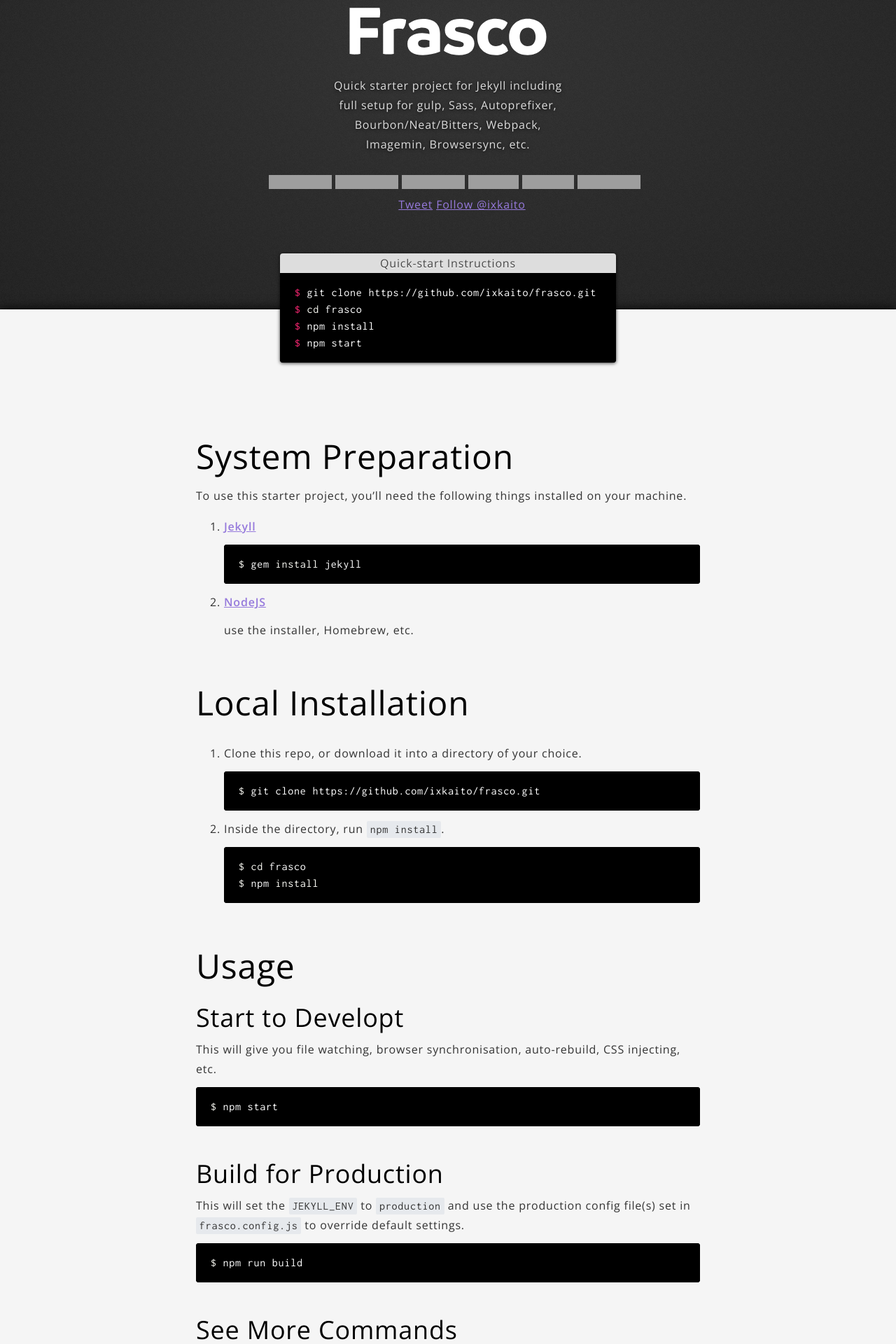
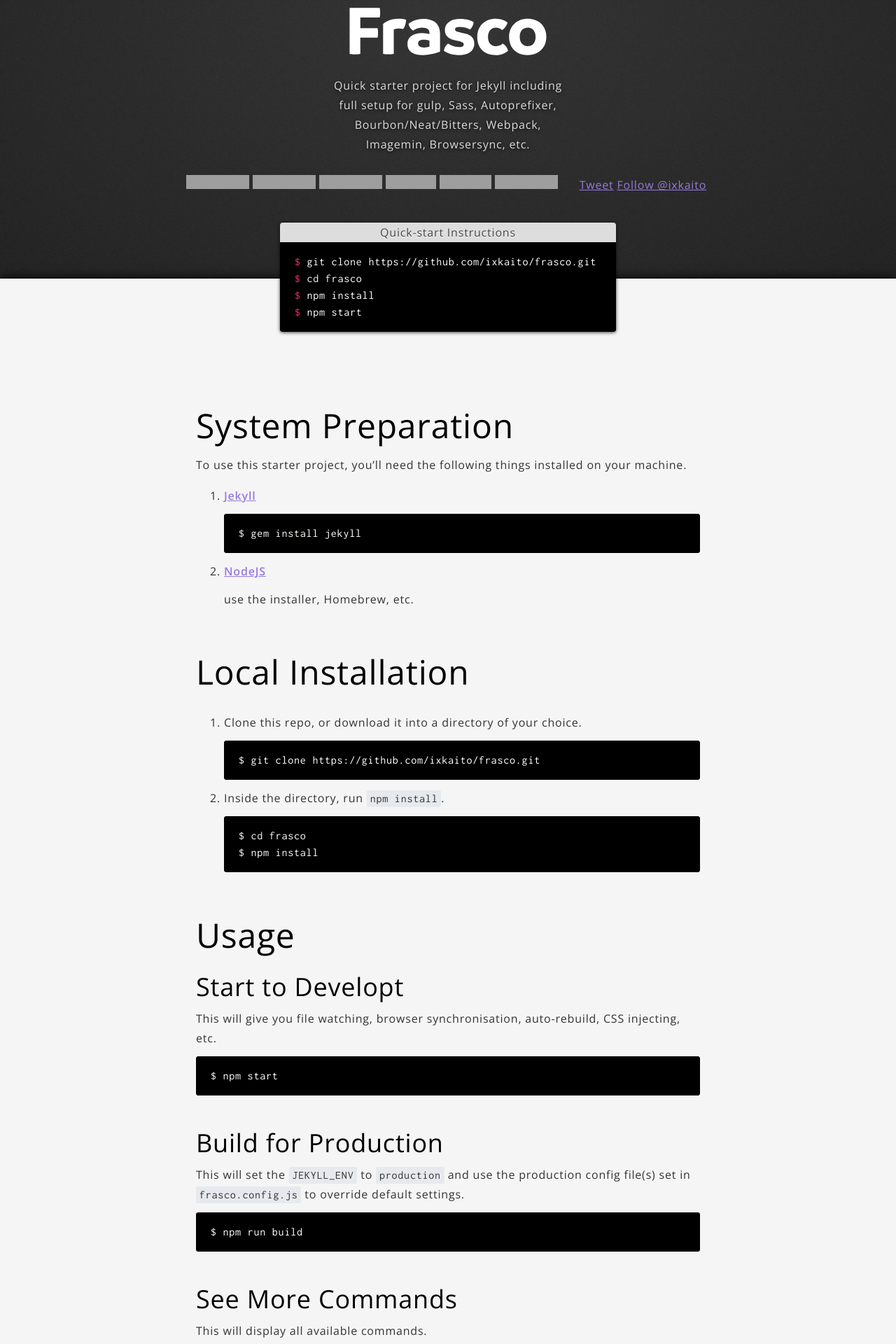
Before and after one commit to ixkaito/frasco, a Jekyll site: the page built from index.md, in a window 1280 px wide. Shown: the part 340-2260 px from the top of the page at 70% size. Built offline with Jekyll 4.4.1, drawn with Linux system fonts in a browser that asks for light colours; a script that is not in the unit is left out; comment, search, counter and statistics services are not loaded; grey boxes are pictures that could not be loaded.

Commit message:
Add responsive style

```diff
--- a/_includes/hero.html
+++ b/_includes/hero.html
@@ -14,7 +14,7 @@
 		<li><a href="https://github.com/ixkaito/frasco/blob/master/LICENSE"><img alt="license" src="https://img.shields.io/github/license/ixkaito/frasco.svg?maxAge=2592000"></a></li>
 		<li><iframe src="https://ghbtns.com/github-btn.html?user=ixkaito&repo=frasco&type=star&count=true" frameborder="0" scrolling="0" width="72" height="20" allowTransparency="true" title="Star on GitHub"></iframe></li>
 		<li><iframe src="https://ghbtns.com/github-btn.html?user=ixkaito&repo=frasco&type=fork&count=true" frameborder="0" scrolling="0" width="74" height="20" allowTransparency="true" title="Fork on GitHub"></iframe></li>
-		<li><iframe src="https://ghbtns.com/github-btn.html?user=ixkaito&type=follow" frameborder="0" scrolling="0" width="111" height="20" allowTransparency="true" title="Follow @ixkaito"></iframe></li><br>
+		<li><iframe src="https://ghbtns.com/github-btn.html?user=ixkaito&type=follow" frameborder="0" scrolling="0" width="111" height="20" allowTransparency="true" title="Follow @ixkaito"></iframe></li><br class="desktop">
 		<li><div class="fb-like" data-href="{{ site.url }}{{ site.baseurl }}/" data-layout="button_count" data-action="like" data-show-faces="false" data-share="true"></div></li>
 		<li><a href="https://twitter.com/share" class="twitter-share-button" data-url="{{ site.url }}{{ site.baseurl }}">Tweet</a></li>
 		<li><a href="https://twitter.com/ixkaito" class="twitter-follow-button" data-show-count="false">Follow @ixkaito</a></li>
--- a/assets/_sass/main.scss
+++ b/assets/_sass/main.scss
@@ -14,6 +14,11 @@
 	letter-spacing: 0.05em;
 }
 
+img {
+	max-width: 100%;
+	height: auto;
+}
+
 a {
 	color: $brand-color;
 	text-decoration: underline;
@@ -25,6 +30,7 @@
 
 pre {
 	line-height: 1;
+	overflow-y: scroll;
 	padding: 1em;
 
 	code {
@@ -41,6 +47,14 @@
 	font-family: $inconsolata;
 	padding: 0 .3em;
 	line-height: 1.5;
+}
+
+br.desktop {
+	display: none;
+
+	@include media(640) {
+		display: block;
+	}
 }
 
 .highlight {
@@ -68,7 +82,9 @@
 	}
 
 	.badges {
+		margin: 0;
 		margin-top: 30px;
+		padding: 0 20px;
 		text-align: center;
 
 		.fb_iframe_widget span {
@@ -101,9 +117,14 @@
 	background: #000;
 	border-radius: 4px;
 	box-shadow: 0 1px 5px rgba(#000, .75);
-	margin: 40px auto;
+	margin: 40px 20px;
 	overflow: hidden;
-	width: 480px;
+	max-width: 480px;
+
+	@include media(520px) {
+		margin-left: auto;
+		margin-right: auto;
+	}
 
 	.quick-start-header {
 		background: #ddd;
```
Also changed, not shown: assets/css/main.css.
